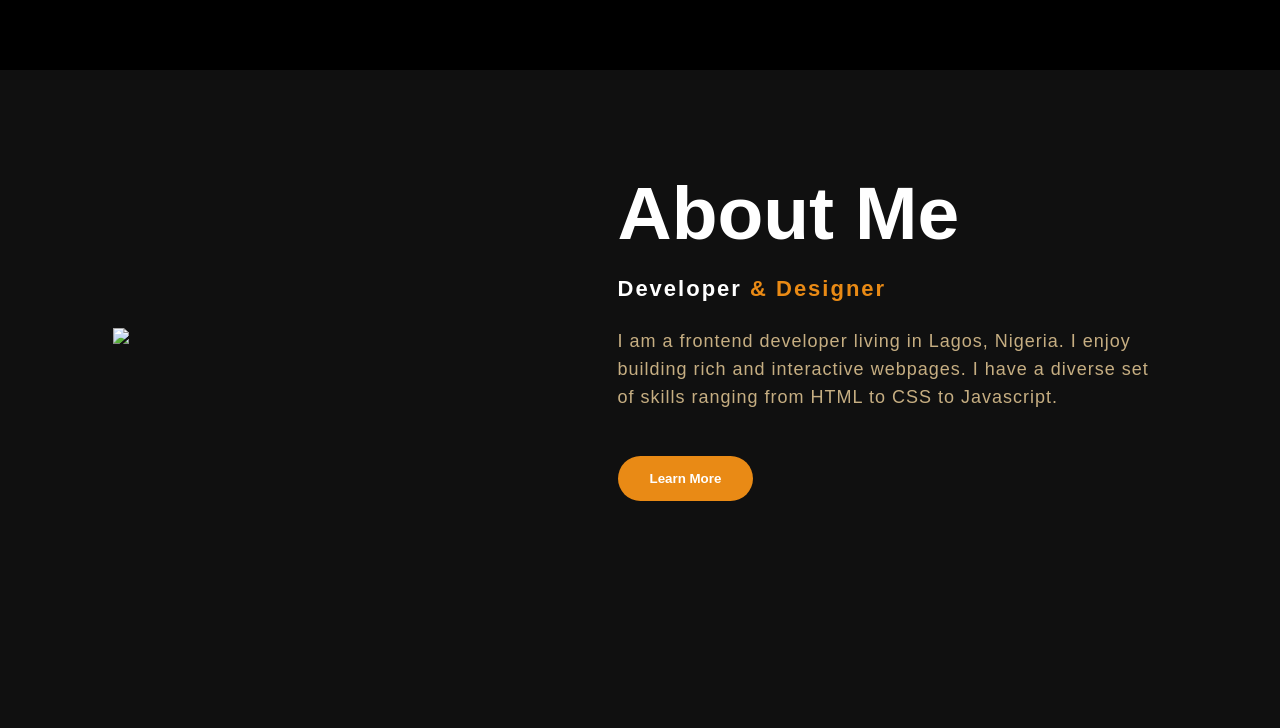
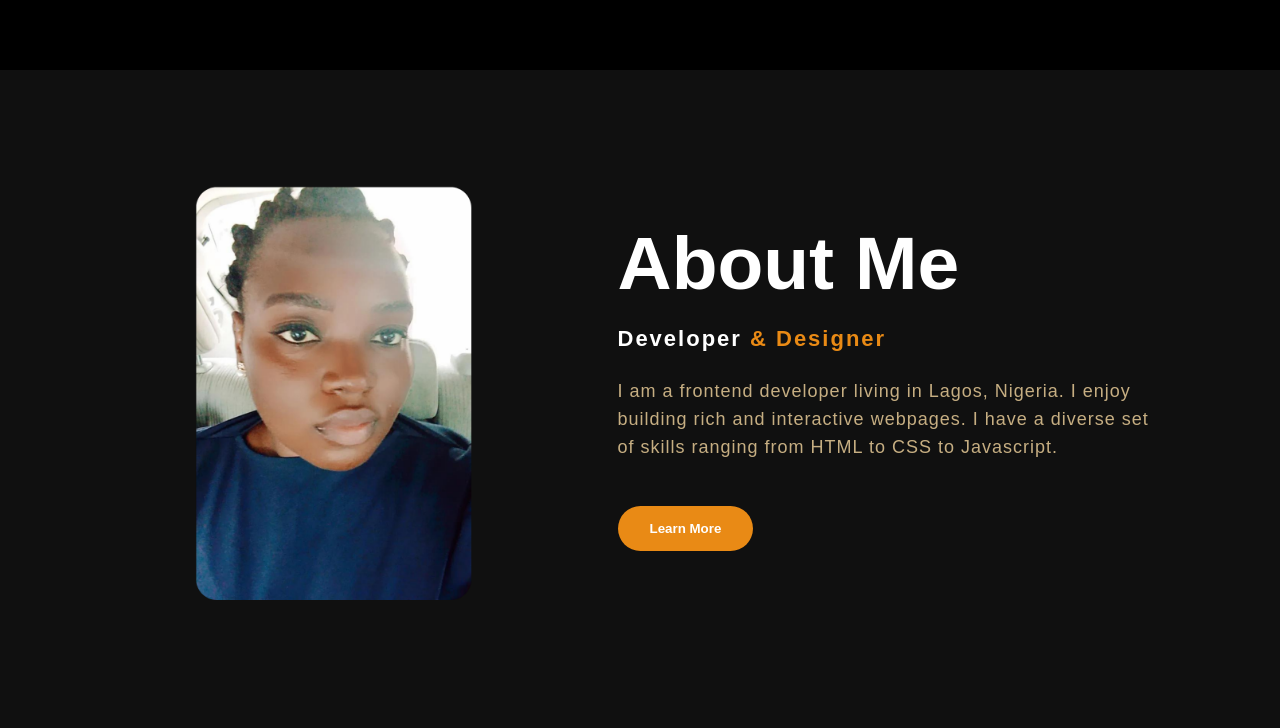
Before and after one commit to maybankscoder/myportfolio, a plain HTML site: page index.html in a window 1280 px wide. Shown: the part 730-1458 px from the top of the page. Drawn offline with Linux system fonts and the light colour scheme.

Commit message:
Update index.html

```diff
--- a/index.html
+++ b/index.html
@@ -35,7 +35,7 @@
 <!--About section starts-->
 <section class="about">
 <div class="main">
-<img src="images/about.jpg">
+<img src="about.jpg">
 <div class="about-text">
     <h2>About Me</h2>
     <h5>Developer <span>& Designer</span></h5>
```
